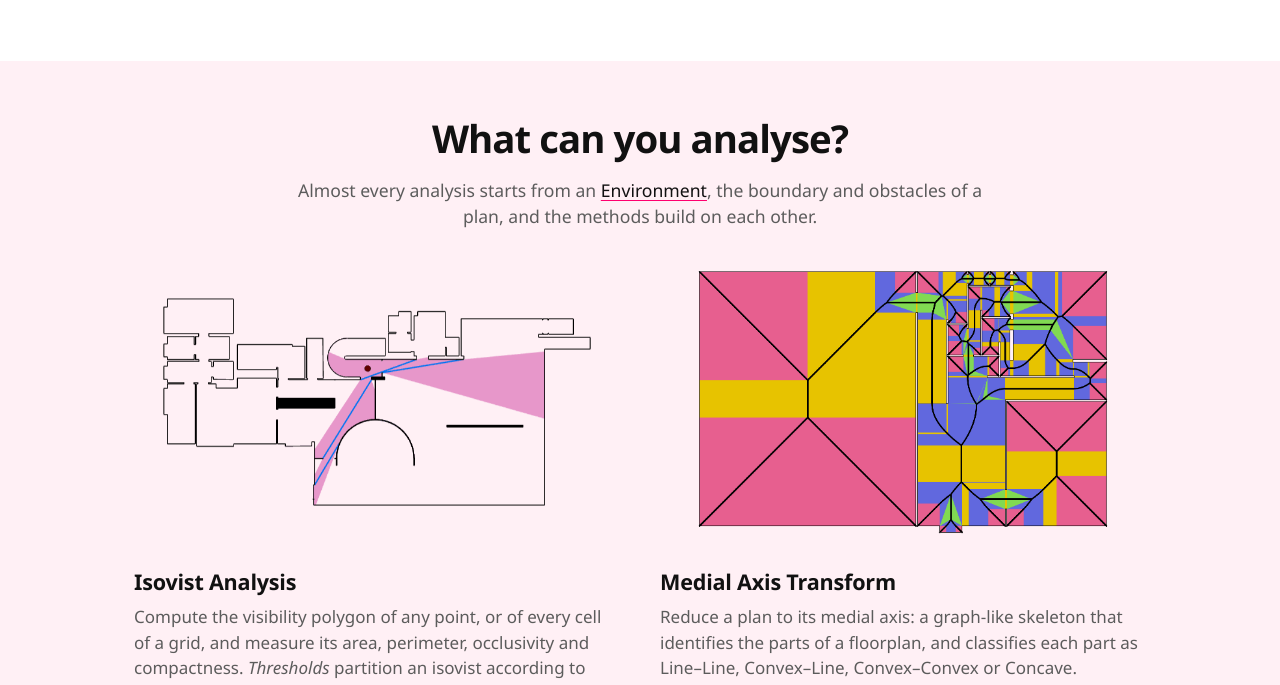
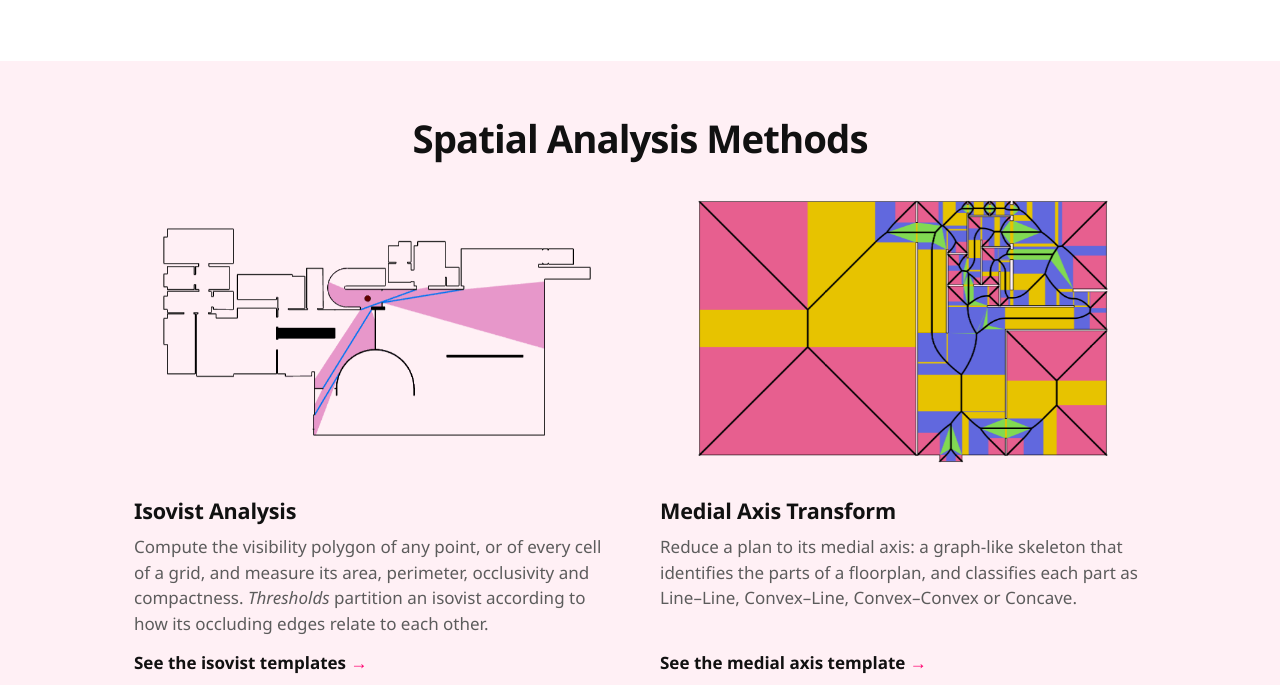
Before and after one commit to gvegasol/syntaktika-site, a plain HTML site: page index.html in a window 1280 px wide. Shown: the part 1160-1845 px from the top of the page. Drawn offline with Linux system fonts and the light colour scheme.

Commit message:
Publish website from Syntactics 40943a3

```diff
--- a/index.html
+++ b/index.html
@@ -46,9 +46,7 @@
     <!-- methods -->
     <section class="section section-tint">
       <div class="wrap wide">
-        <h2 class="section-title">What can you analyse?</h2>
-        <p class="section-lede">Almost every analysis starts from an <a href="#environment">Environment</a>, the
-          boundary and obstacles of a plan, and the methods build on each other.</p>
+        <h2 class="section-title">Spatial Analysis Methods</h2>
         <div class="cards">
           <article class="card">
             <div class="card-media"><img src="assets/img/isovist_path_th.gif" alt="An isovist and its thresholds moving along a path" loading="lazy"></div>
```
